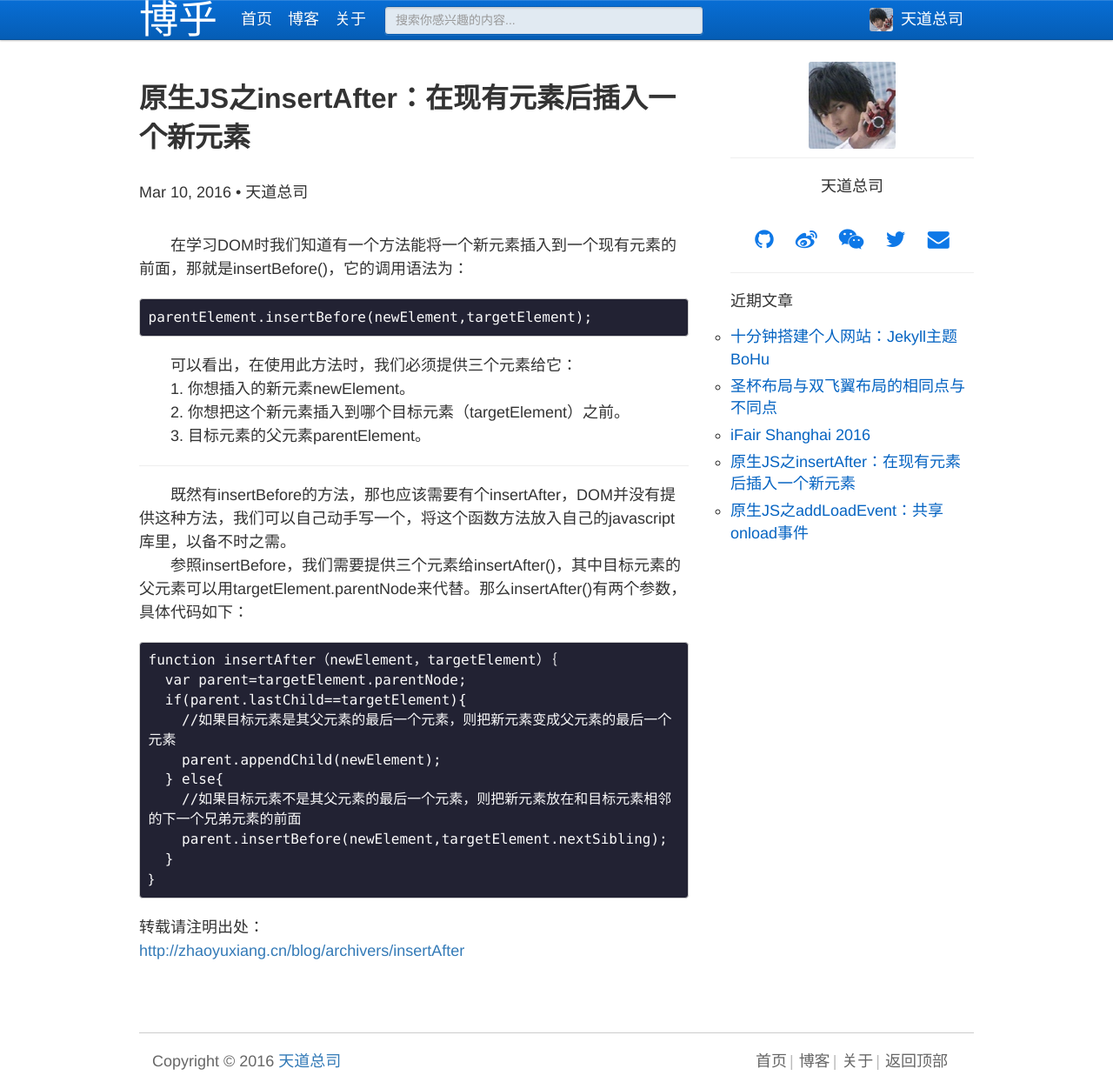
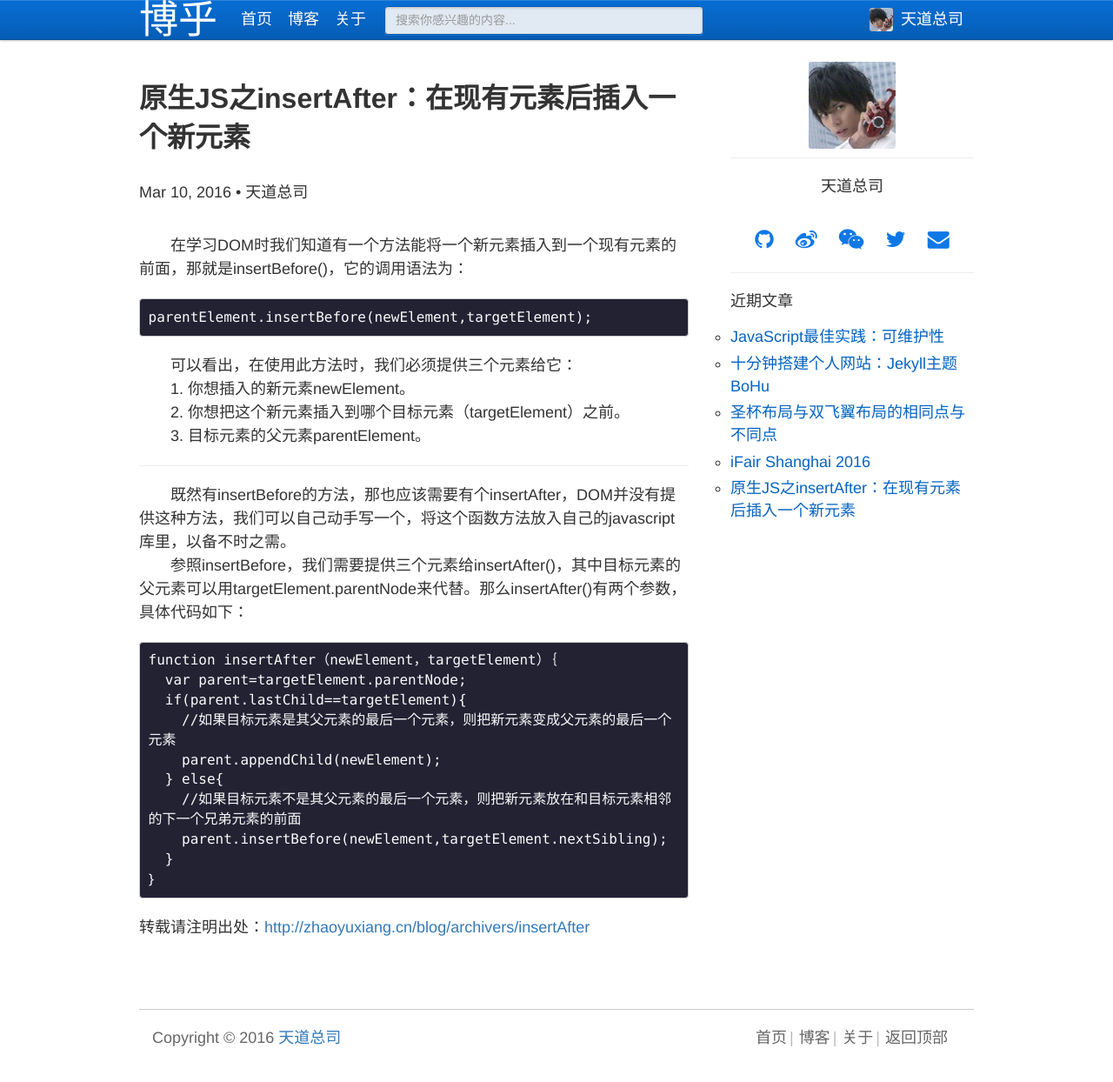
Before and after one commit to LLawlight/blog, a Jekyll site: the page built from _posts/2016-03-10-insertAfter.md, in a window 1280 px wide. Shown: the whole page at 87% size. Built offline with Jekyll 4.4.1, drawn with Linux system fonts in a browser that asks for light colours; comment, search, counter and statistics services are not loaded; after the commit the page ends 1217 px from its top, so only the background shows below that; some of the changed lines change nothing that is shown.

Commit message:
bestPracticesForJavaScript-maintainability

```diff
--- a/_config.yml
+++ b/_config.yml
@@ -33,7 +33,7 @@
  - jemoji
 
 # Build settings
-paginate: 4
+paginate: 5
 paginate_path: "/page:num"
 
 highlighter: rouge
--- a/_layouts/post.html
+++ b/_layouts/post.html
@@ -10,7 +10,7 @@
 
   <article class="post-content">
     {{ content }}
-    <p>转载请注明出处：<br /><a href="{{ page.url | prepend: site.baseurl }}" style="word-break: break-all;">http://zhaoyuxiang.cn/blog{{ page.url }}</a></p>
+    <p>转载请注明出处：<a href="{{ page.url | prepend: site.baseurl }}" style="word-break: break-all;">http://zhaoyuxiang.cn/blog{{ page.url }}</a></p>
   </article>
 
   {% include comment.html %}
--- /dev/null
+++ b/_posts/2016-05-04-bestPracticesForJavaScript-maintainability.md
@@ -0,0 +1,158 @@
+---
+layout: post
+title:  "JavaScript最佳实践：可维护性"
+author: 天道总司
+date:   2016-05-04
+categories: 生活
+permalink: /archivers/bestPracticesForJavaScript-maintainability
+---
+
+# 代码约定 #
+
+## 一、可读性
+
+- 代码缩进
+- 包含注释
+
+## 二、变量和函数命名
+
+- 变量名应为名词如car或person
+- 函数名应该以动词开始，如getName()。返回布尔类型值的函数一般以is开头，如isEnable()。
+
+## 三、变量类型透明
+
+1.通过初始化指定变量类型
+
+    var fonund = false; //布尔型
+    var count = -1;     //数字
+    var name = "";      //字符串
+    var person = null;  //对象
+
+2.使用匈牙利标记法来指定变量类型
+“o”代表对象，“s”代表字符串，“i”代表整数，“f”代表浮点数，“b”代表布尔型。
+
+    var bFound;  //布尔型
+    var iConunt; //整数
+    var sName;   //字符串
+    var oPerson; //对象
+
+----------
+
+# 松散耦合 #
+
+## 一、解耦HTML/JavaScript
+
+- 避免使用包含内联代码的<script\>元素或者是使用HTML属性来分配事件处理程序。
+- 避免在JavaScript中创建大量HTML。
+
+## 二、解耦CSS/JavaScript
+
+    //CSS对JavaScript的紧密耦合
+    element.style.color = "red";
+    element.style.background = "blue";
+
+尽量通过修改类名来改变样式，让大部分样式信息严格保留在CSS中。
+
+    //CSS对JavaScript的松散耦合
+    element.className = "edit";
+
+## 三、解耦应用逻辑/事件处理程序
+一个例子：
+
+    function handleKeyPress(event){
+    	event = EventUtil.getEvent(event);
+    	if(event.keyCode == 13){
+    		var target = EventUtil.getTarget(event);
+    		var value = 5 * parseInt(target.value);
+    		if(value > 10){
+    			document.getElementById("error-msg").style.display = "block";
+    		}
+    	}
+    }
+
+当按下Enter键，取得事件的目标并传递value属性，这是一个应用逻辑。得到属性之后通过判断值来改变样式则为事件处理。
+可以重写为：
+
+    function handleKeyPress(event){
+    	event = EventUtil.getEvent(event);
+    	if(event.keyCode == 13){
+    		var target = EventUtil.getTarget(event);
+    		validateValue(target.value);
+    	}
+    }
+	function validateValue(value){
+		var value = 5 * parseInt(target.value);
+    	if(value > 10){
+    		document.getElementById("error-msg").style.display = "block";
+    	}
+	}
+
+从事件处理程序中分离应用逻辑的好处：
+
+- 可以更容易更改触发特定过程的事件。如果最开始由鼠标点击事件触发过程，但现在按键也要进行同样处理，这种更改就很容易。
+- 可以在不附加到事件的情况下测试代码，使其更易创建单元测试或者是自动化应用流程。
+
+----------
+
+# 编程实践
+
+## 一、尊重对象所有权
+在企业环境中最重要的编程实践就是尊重对象所有权，它的意思是你不能修改不属于你的对象。如果你不负责创建或维护某个对象、它的对象或者它的方法，那么你就不能对它们进行修改。
+
+- 不要为实例或原型添加属性；
+- 不要为实例或原型添加方法；
+- 不要重定义已存在的方法；
+
+## 二、避免全局变量
+
+    //两个全局变量——避免！
+    var URL = "zhaoyuxiang.cn";
+    function sayURL(){
+    	alert(URL);
+    }
+
+这段代码包含了两个全局变量：变量URL和函数sayURL()。其实可以创建一个包含两者的对象。
+
+    //一个全局变量——推荐
+    var MyApplication = {
+    	URL: "zhaoyuxiang.cn",
+    	sayURL: function(){
+    		alert(this.URL);
+    	}
+    };
+
+## 三、使用常量
+一个例子：
+
+    function validate(value){
+    	if(!value){
+    		alert("Invalid value!");
+    		location.href = "zhaoyuxiang.cn";
+    	}
+    }
+
+如果日后需要对URL进行修改，都要找到函数并在其中修改代码。而每次修改应用逻辑的代码，都可能会引入错误。可以通过将数据抽取出来变成单独定义的常量的方式，将应用逻辑与数据修改隔离开来。
+
+    var Constants = {
+    	INVALID_VALUE_MSG: "Invalid value!",
+    	INVALID_VALUE_URL: "zhaoyuxiang.cn"
+    };
+    function validate(value){
+    	if(!value){
+    		alert(Constants.INVALID_VALUE_MSG);
+    		location.href = Constants.INVALID_VALUE_URL;
+    	}
+    }
+
+消息和URL都被定义于Constants对象中，然后函数引用这些值。这些设置允许数据在无须接触使用它的函数的情况下进行变更。Constants对象甚至可以完全在单独的文件进行定义，同时该文件可以由包含正确值的其他过程根据国际化设置来生成。
+
+需要注意的值的类型如下：
+
+- 重复值——任何在多处用到的值都应抽取为一个常量。
+- 用户界面字符串——任何用于显示给用户的字符串，都应被抽取出来以方便国际化。
+- URLs——资源位置很容易变更，所以推荐用一个公共地方存放所有的URL。
+- 任意可能会更改的值——每当你在用到字面量值的时候，你都要问一下自己这个值在未来是不是会变化。如果“是”，那么这个值就应该被提取出来作为一个常量。
+
+----------
+
+（总结自《JavaScript高级程序设计》（第三版））
```
